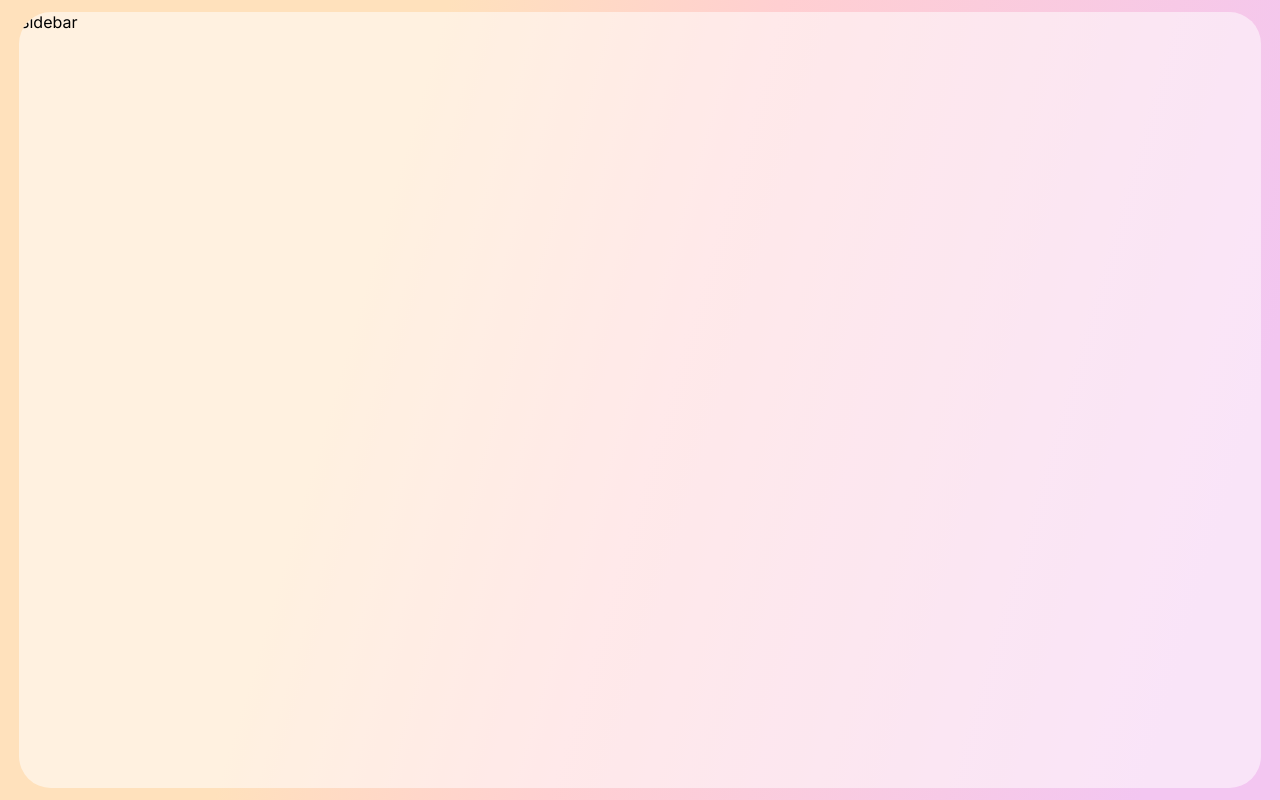
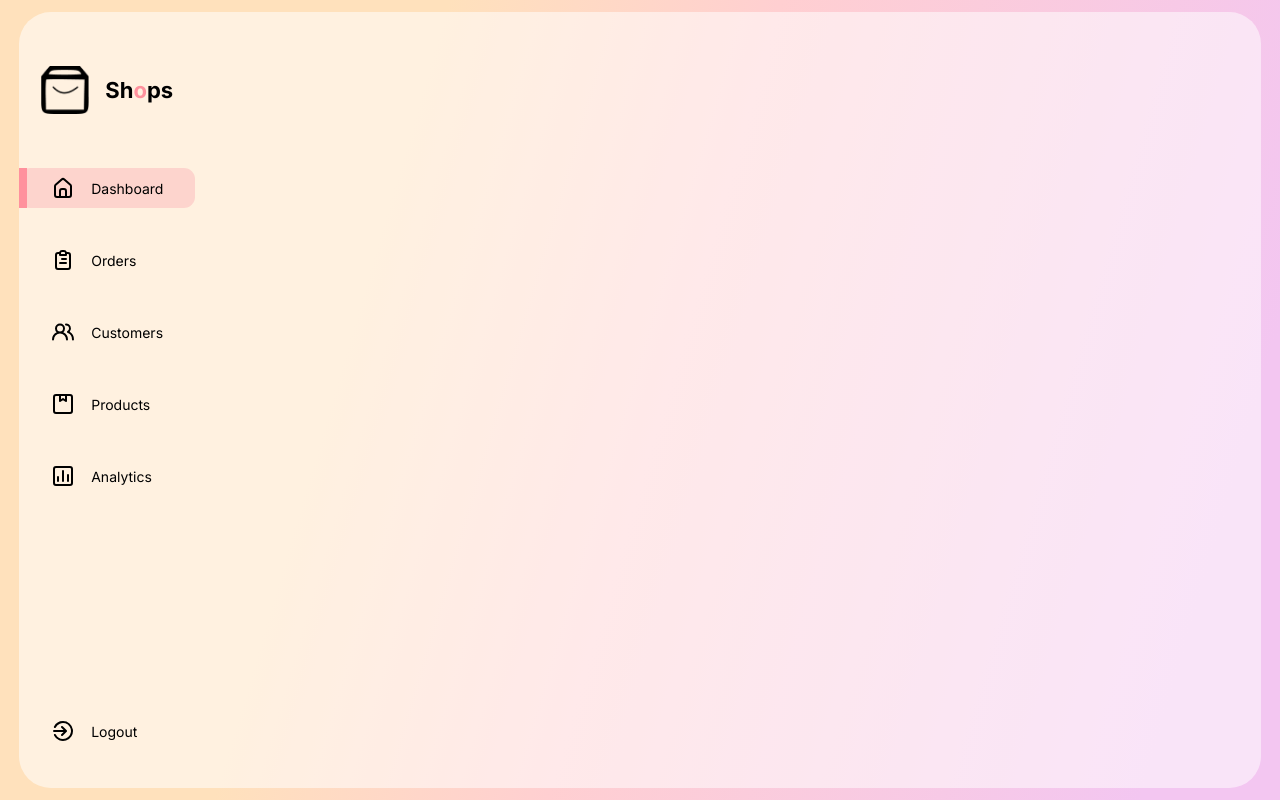
Before and after one commit to itzzmerov/react-responsive-admin-apexcharts, a React (Create React App) app: page / in a window 1280 px wide. Built offline with nearby package versions, Linux system fonts and the light colour scheme.

Commit message:
Created the Sidebar menu

```diff
--- /dev/null
+++ b/src/Data/Data.js
@@ -0,0 +1,30 @@
+import {
+    UilEstate,
+    UilClipboardAlt,
+    UilUsersAlt,
+    UilPackage,
+    UilChart
+} from "@iconscout/react-unicons";
+
+export const SidebarData = [
+    {
+        icon: UilEstate,
+        title: "Dashboard"
+    },
+    {
+        icon: UilClipboardAlt,
+        title: "Orders"
+    },
+    {
+        icon: UilUsersAlt,
+        title: "Customers"
+    },
+    {
+        icon: UilPackage,
+        title: "Products"
+    },
+    {
+        icon: UilChart,
+        title: "Analytics"
+    }
+];
--- a/src/components/Sidebar/Sidebar.css
+++ b/src/components/Sidebar/Sidebar.css
@@ -0,0 +1,70 @@
+.Sidebar {
+    display: flex;
+    flex-direction: column;
+    position: relative;
+    padding-top: 4rem;
+    transition: all 300ms ease;
+}
+
+.logo {
+    display: flex;
+    height: 5rem;
+    font-weight: bold;
+    font-size: 22px;
+    gap: 1rem;
+    align-items: center;
+    justify-content: center;
+    height: 4%;
+}
+
+.logo>img {
+    width: 3rem;
+    height: 3rem;
+}
+
+.logo>span>span {
+    color: var(--pink);
+}
+
+/* Menu */
+.menu {
+    margin-top: 4rem;
+    display: flex;
+    flex-direction: column;
+    gap: 2rem;
+}
+
+.menuItem {
+    display: flex;
+    align-items: center;
+    gap: 1rem;
+    height: 2.5rem;
+    margin-left: 2rem;
+    position: relative;
+    transition: all 300ms ease;
+    font-size: 14px;
+    border-radius: 0.7rem;
+}
+
+.menuItem:hover {
+    cursor: pointer;
+}
+
+.active {
+    background: var(--activeItem);
+    margin-left: 0;
+}
+
+.active::before {
+    content: '';
+    width: 8px;
+    height: 100%;
+    background: var(--pink);
+    margin-right: calc(1rem - 8px);
+}
+
+.menu .menuItem:last-child {
+    position: absolute;
+    bottom: 2.3rem;
+    width: 100%;
+}
--- a/src/components/Sidebar/Sidebar.jsx
+++ b/src/components/Sidebar/Sidebar.jsx
@@ -1,9 +1,47 @@
-import React from 'react'
+import React, { useState } from 'react'
 import './Sidebar.css'
+import Logo from '../../imgs/logo.png'
+import { SidebarData } from '../../Data/Data'
+import { UilSignOutAlt } from '@iconscout/react-unicons'
 
 const Sidebar = () => {
+
+    const [selected, setSelected] = useState(0)
+
     return (
-        <div>Sidebar</div>
+        <div className="Sidebar">
+            <div className="logo">
+                <img src={Logo} alt="" />
+                <span>
+                    Sh<span>o</span>ps
+                </span>
+            </div>
+
+            {/* menu */}
+            <div className="menu">
+                {SidebarData.map((item, index) => {
+                    return (
+                        <div className={selected === index ? 'menuItem active' : 'menuItem'}
+                            key={index}
+                            onClick={() => setSelected(index)}
+                        >
+
+                            <item.icon />
+                            <span>
+                                {item.title}
+                            </span>
+                        </div>
+                    )
+                })}
+
+                <div className="menuItem">
+                    <UilSignOutAlt />
+                    <span>
+                        Logout
+                    </span>
+                </div>
+            </div>
+        </div >
     )
 }
 
```
